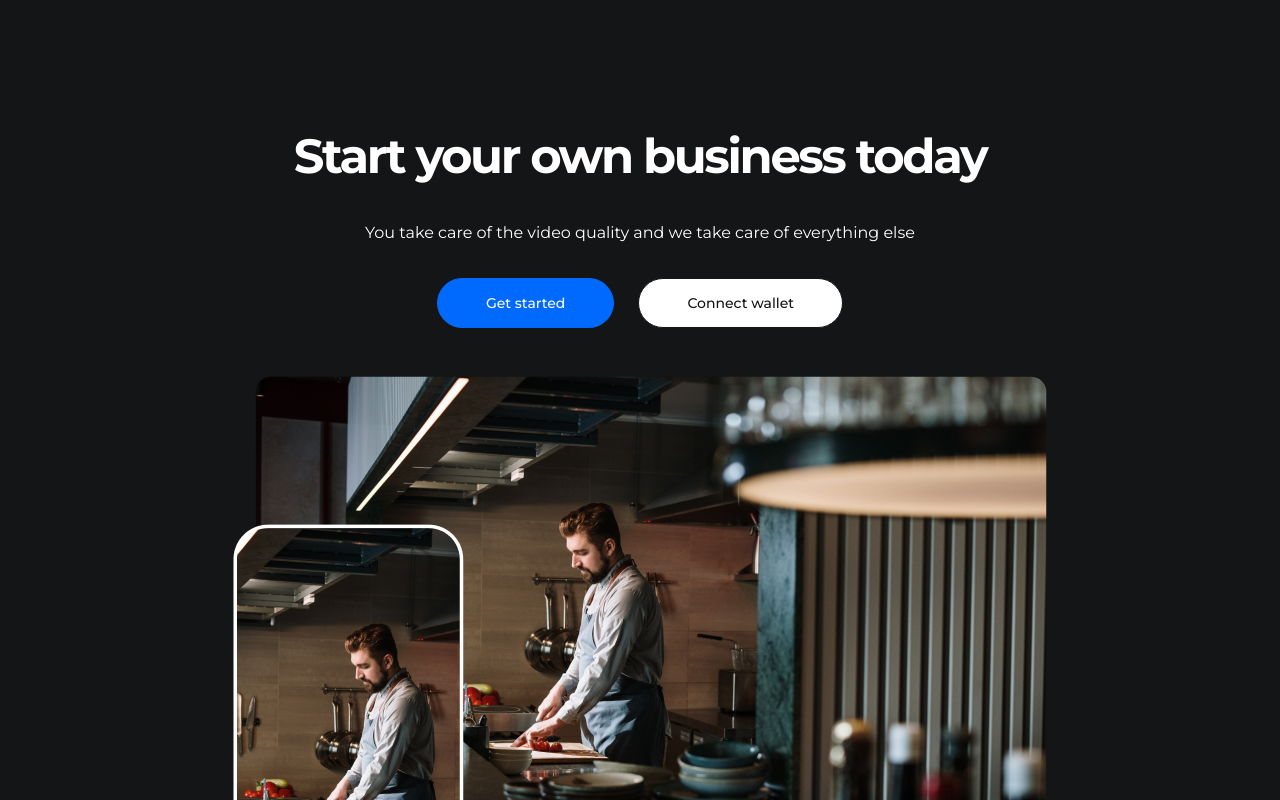
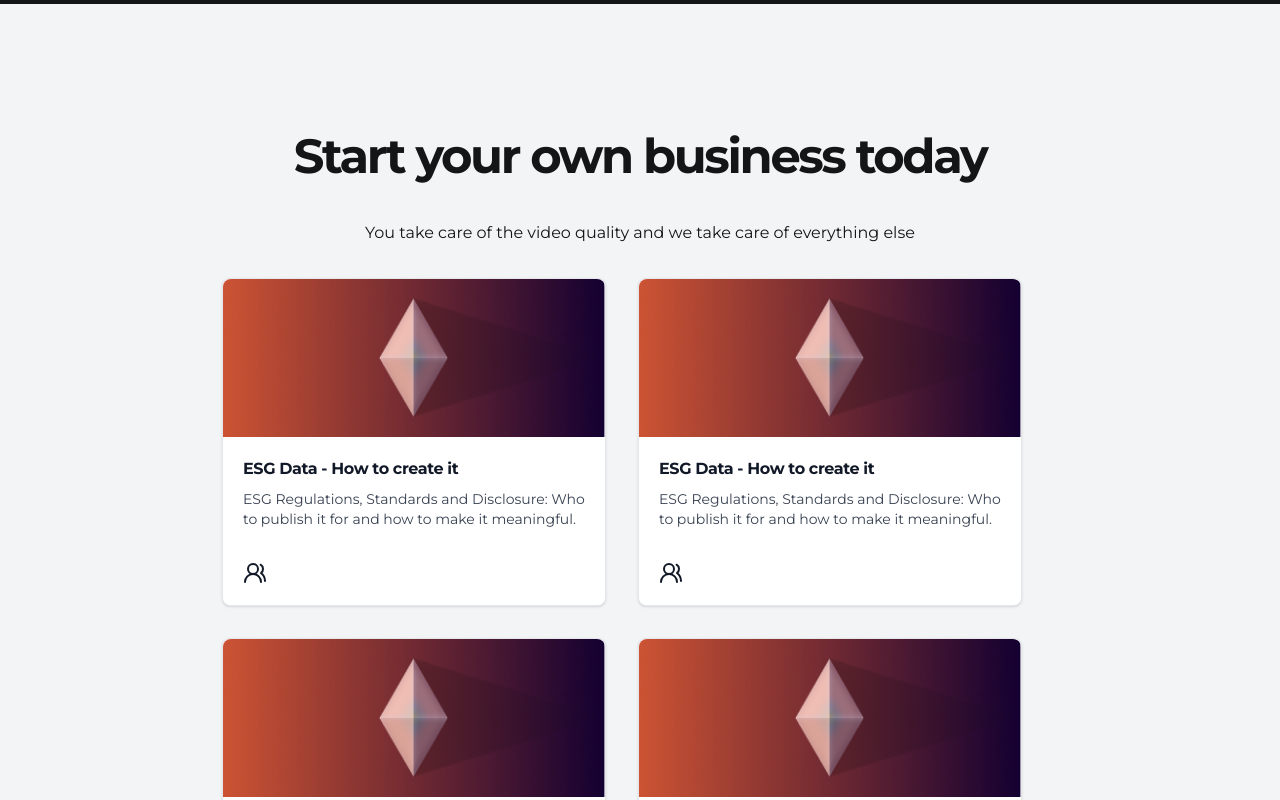
Before and after one commit to sogobanwo/link-stream, a Next.js app: page / in a window 1280 px wide. Shown: the part 2860-3660 px from the top of the page. Built offline with nearby package versions, Linux system fonts and the light colour scheme; no server answers; a web font is replaced by a local one; what @web3modal/ethers would draw is missing.

Commit message:
update landing page

```diff
--- a/src/app/page.tsx
+++ b/src/app/page.tsx
@@ -9,6 +9,7 @@ import landingImg4 from "../../assests/landingpage/landingImg4.png";
 import Image from "next/image";
 import { Web3Modal } from "@/connection";
 import { NavBar } from "@/components/shared/Navbar";
+import { EventCard } from "@/components/events/EventCard";
 
 export default function Component() {
   return (
@@ -180,8 +181,8 @@ export default function Component() {
         </div>
       </section>
 
-      <section className="w-full py-12 md:py-24 lg:py-32 bg-[#141516]">
-        <div className="flex flex-col items-center gap-8 text-white">
+      <section className="w-full py-12 md:py-24 lg:py-32 bg-gray-100">
+        <div className="flex flex-col items-center gap-8 text-[#141516]">
           <h1 className="text-3xl text-center font-bold tracking-tighter sm:text-4xl md:text-5xl mb-2">
             Start your own business today
           </h1>
@@ -189,21 +190,13 @@ export default function Component() {
             You take care of the video quality and we take care of everything
             else
           </p>
-          <div className="flex flex-row gap-6">
-            <Button className="rounded-full px-12 py-6 border border-[#006AFF] bg-[#006AFF]">
-              Get started
-            </Button>
 
-            <Button className="rounded-full px-12 py-6 border border-[#141516] bg-white text-[#141516] hover:text-white">
-              Connect wallet
-            </Button>
-          </div>
-          <Image
-            alt="Image"
-            className="mx-auto rounded-xl object-cover object-center mt-4"
-            src={landingImg4}
-            // width="550"
-          />
+        <div className="flex flex-wrap container gap-8 max-w-[900px] mx-auto">
+        <EventCard/>
+        <EventCard/>
+        <EventCard/>
+        <EventCard/>
+        </div>
           {/* <div className="container px-4 md:px-6">
             <div className="grid items-center gap-10 lg:grid-cols-2 lg:gap-10">
               <div className="grid items-center gap-4 sm:gap-6 order-2">
--- /dev/null
+++ b/src/components/events/EventCard.tsx
@@ -0,0 +1,28 @@
+"use client";
+import Image from "next/image";
+import cardImage from "../../../assests/events/Card Picture.png";
+import { UsersRound } from "lucide-react";
+
+export const EventCard = () => {
+  return (
+    <div className="max-w-sm bg-white border border-gray-200 rounded-lg shadow dark:bg-gray-800 dark:border-gray-700">
+      <a href="#">
+        <Image className="rounded-t-lg" src={cardImage} alt="" />
+      </a>
+      <div className="p-5">
+        <h5 className="mb-2 text-md font-bold tracking-tight text-gray-900">
+          ESG Data - How to create it
+        </h5>
+        <p className="mb-3 font-normal text-gray-700 text-sm">
+          ESG Regulations, Standards and Disclosure: Who to publish it for and
+          how to make it meaningful.
+        </p>
+        <div className="card-footer flex justify-between mt-8">
+          <div>
+            <UsersRound className="text-gray-900"/>
+          </div>
+        </div>
+      </div>
+    </div>
+  );
+};
```
Also changed, not shown: assests/events/Card Picture.png (added).
